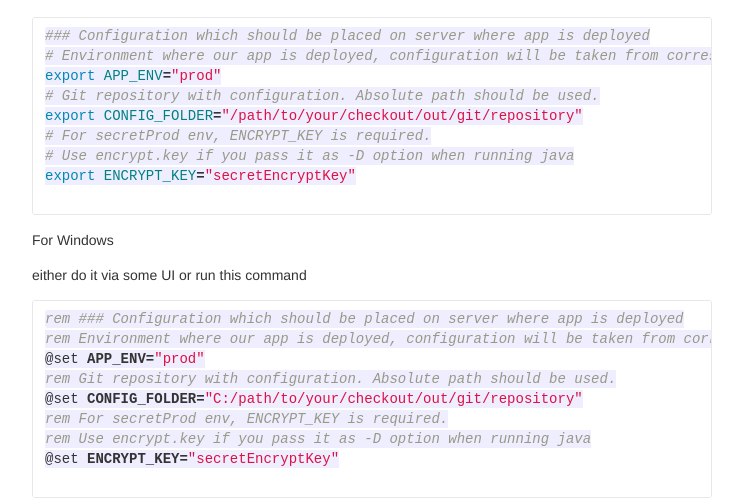
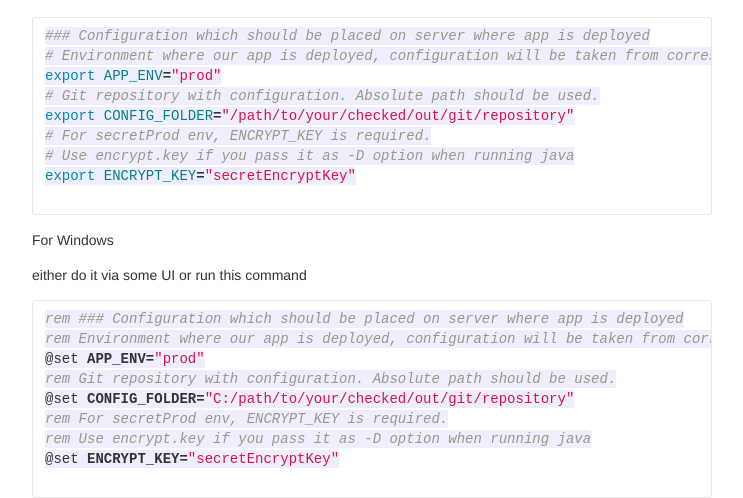
Before and after one commit to microhackathon-2015-03-juglodz/microhackathon-2015-03-juglodz.github.io, a Jekyll site: the page built from index.md, in a window 1280 px wide and 900 px high, scrolled down 1084 px. Shown: the part 152-650 px from the top of the window, without its empty margins (268-1011 px from the left). Built offline with Jekyll 4.4.1, drawn with Linux system fonts in a browser that asks for light colours; Markdown is read by kramdown in place of the engine named in the settings.

Commit message:
Fixed a typo

```diff
--- a/_includes/docs.md
+++ b/_includes/docs.md
@@ -41,7 +41,7 @@ For Linux
 # Environment where our app is deployed, configuration will be taken from corresponding dir
 export APP_ENV="prod"
 # Git repository with configuration. Absolute path should be used.
-export CONFIG_FOLDER="/path/to/your/checkout/out/git/repository"
+export CONFIG_FOLDER="/path/to/your/checked/out/git/repository"
 # For secretProd env, ENCRYPT_KEY is required.
 # Use encrypt.key if you pass it as -D option when running java
 export ENCRYPT_KEY="secretEncryptKey"
@@ -57,7 +57,7 @@ rem ### Configuration which should be placed on server where app is deployed
 rem Environment where our app is deployed, configuration will be taken from corresponding dir
 @set APP_ENV="prod"
 rem Git repository with configuration. Absolute path should be used.
-@set CONFIG_FOLDER="C:/path/to/your/checkout/out/git/repository"
+@set CONFIG_FOLDER="C:/path/to/your/checked/out/git/repository"
 rem For secretProd env, ENCRYPT_KEY is required.
 rem Use encrypt.key if you pass it as -D option when running java
 @set ENCRYPT_KEY="secretEncryptKey"
```
